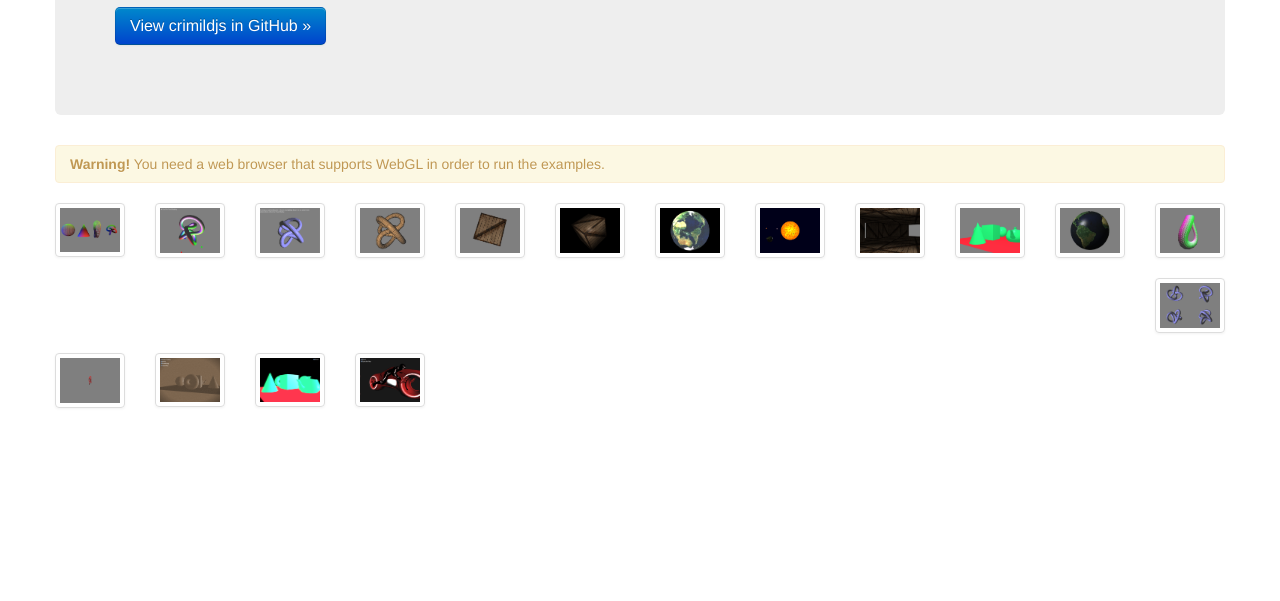
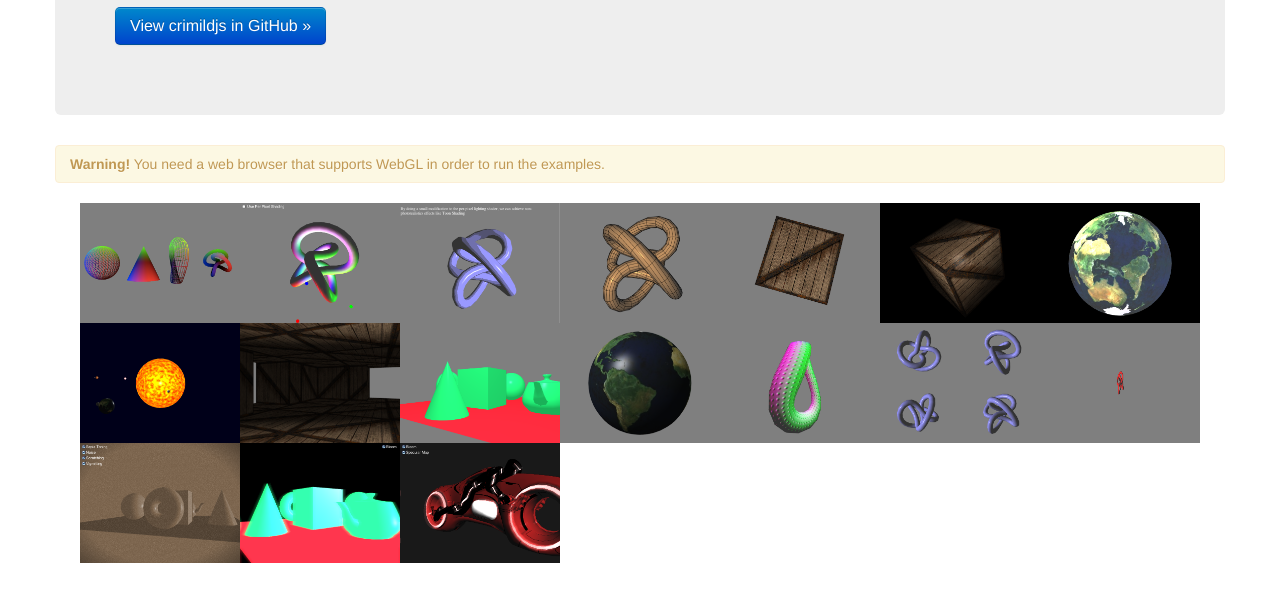
Before and after one commit to hhsaez/crimildjs, a plain HTML site: page index.html in a window 1280 px wide. Shown: the part 313-914 px from the top of the page. Before the commit the page ends 800 px from the top, so only its background shows below. Drawn offline with Linux system fonts and the light colour scheme.

Commit message:
Implemented mosaic view to display examples

```diff
--- a/index.html
+++ b/index.html
@@ -8,6 +8,7 @@
         <meta name="author" content="">
 
         <link href="css/bootstrap.min.css" rel="stylesheet">
+        <link href="css/bootstrap-responsive.min.css" rel="stylesheet">
         <style type="text/css">
             body {
                 padding-top: 60px;
@@ -52,8 +53,33 @@
               filter:alpha(opacity=8);
               -webkit-transition: opacity ease-in-out 0.3s;
             }
+
+            .mosaic li {
+            	float: left;
+            	list-style-type: none;
+            }
+
+            .span1 {
+            	width: 160px;
+            	height: 120px;
+            	margin: 0;
+            }
+
+            .thumbnail {
+            	display: inline;
+            	padding: 0;
+            	line-height: 0;
+            	border: 0;
+            	border-radius: 0;
+            	box-shadow: 0;
+            }
+
+            .thumbnail img {
+            	width: 100%;
+            	height: 100%;
+            }
+
         </style>
-        <link href="css/bootstrap-responsive.min.css" rel="stylesheet">
 
         <script src="js/jquery-1.8.2.min.js"></script>
         <script src="js/bootstrap.min.js"></script>
@@ -108,24 +134,24 @@
                 <strong>Warning!</strong> You need a web browser that supports WebGL in order to run the examples.
             </div>
 
-            <ul class="thumbnails">
-                <li class="span1"><a href="examples/shapes.html" class="thumbnail" rel="tooltip" data-placement="top" title="Shapes &amp; Colors" example-name="shapes"><img src="img/t_shapes.png" /></a></li>
-                <li class="span1"><a href="examples/lighting.html" class="thumbnail" rel="tooltip" data-placement="top" title="Lighting" example-name="lighting"><img src="img/t_lighting.png" /></a></li>
-                <li class="span1"><a href="examples/toon_shading.html" class="thumbnail" rel="tooltip" data-placement="top" title="Toon Shading" example-name="toon_shading"><img src="img/t_toon_shading.png" /></a></li>
-                <li class="span1"><a href="examples/polygon_offset.html" class="thumbnail" rel="tooltip" data-placement="top" title="Fancy Wireframe" example-name="polygon_offset"><img src="img/t_fancy_wireframe.png"/></a></li>
-                <li class="span1"><a href="examples/textures.html" class="thumbnail" rel="tooltip" data-placement="top" title="Textures" example-name="textures"><img src="img/t_textures.png"/></a></li>
-                <li class="span1"><a href="examples/texture_lighting.html" class="thumbnail" rel="tooltip" data-placement="top" title="Textures &amp; Lighting" example-name="texture_lighting"><img src="img/t_texture_lighting.png"/></a></li>
-                <li class="span1"><a href="examples/blending.html" class="thumbnail" rel="tooltip" data-placement="top" title="Blending" example-name="blending"><img src="img/t_blending.png"/></a></li>
-                <li class="span1"><a href="examples/solar_system.html" class="thumbnail" rel="tooltip" data-placement="top" title="Solar System" example-name="solar_system"><img src="img/t_solar_system.png"/></a></li>
-                <li class="span1"><a href="examples/camera.html" class="thumbnail" rel="tooltip" data-placement="top" title="Camera &amp; Input" example-name="camera"><img src="img/t_camera_input.png"/></a></li>
-                <li class="span1"><a href="examples/obj_loader.html" class="thumbnail" rel="tooltip" data-placement="top" title="OBJ Loader" example-name="obj_loader"><img src="img/t_obj.png"/></a></li>
-                <li class="span1"><a href="examples/specular_map.html" class="thumbnail" rel="tooltip" data-placement="top" title="Specular Map" example-name="specular_map"><img src="img/t_specular.png"/></a></li>
-                <li class="span1"><a href="examples/bump_mapping.html" class="thumbnail" rel="tooltip" data-placement="top" title="Bump Mapping" example-name="bump_mapping"><img src="img/t_bump.png"/></a></li>
-                <li class="span1"><a href="examples/multi_camera.html" class="thumbnail" rel="tooltip" data-placement="top" title="Multiple Cameras" example-name="multi_camera"><img src="img/t_multi_camera.png"/></a></li>
-                <li class="span1"><a href="examples/render_to_texture.html" class="thumbnail" rel="tooltip" data-placement="top" title="Render to Texture" example-name="render_to_texture"><img src="img/t_render_to_texture.png"/></a></li>
-                <li class="span1"><a href="examples/old_film.html" class="thumbnail" rel="tooltip" data-placement="top" title="Postprocessing" example-name="old_film"><img src="img/t_old_film.png"/></a></li>
-                <li class="span1"><a href="examples/bloom.html" class="thumbnail" rel="tooltip" data-placement="top" title="Glow &amp; Bloom" example-name="bloom"><img src="img/t_glow.png"/></a></li>
-                <li class="span1"><a href="examples/lightcycle.html" class="thumbnail" rel="tooltip" data-placement="top" title="Lightcycle" example-name="lightcycle"><img src="img/t_lightcycle.png"/></a></li>
+            <ul class="mosaic">
+                <li class="span1"><a href="examples/shapes.html" class="thumbnail"><img src="img/t_shapes.png" rel="tooltip" title="Shapes &amp; Colors" data-placement="top" /></a></li>
+                <li class="span1"><a href="examples/lighting.html" class="thumbnail"><img src="img/t_lighting.png" rel="tooltip" data-placement="top" title="Lighting" /></a></li>
+                <li class="span1"><a href="examples/toon_shading.html" class="thumbnail"><img src="img/t_toon_shading.png" rel="tooltip" data-placement="top" title="Toon Shading" /></a></li>
+                <li class="span1"><a href="examples/polygon_offset.html" class="thumbnail"><img src="img/t_fancy_wireframe.png" rel="tooltip" data-placement="top" title="Fancy Wireframe"/></a></li>
+                <li class="span1"><a href="examples/textures.html" class="thumbnail"><img src="img/t_textures.png" rel="tooltip" data-placement="top" title="Textures"/></a></li>
+                <li class="span1"><a href="examples/texture_lighting.html" class="thumbnail"><img src="img/t_texture_lighting.png" rel="tooltip" data-placement="top" title="Textures &amp; Lighting"/></a></li>
+                <li class="span1"><a href="examples/blending.html" class="thumbnail"><img src="img/t_blending.png" rel="tooltip" data-placement="top" title="Blending"/></a></li>
+                <li class="span1"><a href="examples/solar_system.html" class="thumbnail"><img src="img/t_solar_system.png" rel="tooltip" data-placement="top" title="Solar System"/></a></li>
+                <li class="span1"><a href="examples/camera.html" class="thumbnail"><img src="img/t_camera_input.png" rel="tooltip" data-placement="top" title="Camera &amp; Input"/></a></li>
+                <li class="span1"><a href="examples/obj_loader.html" class="thumbnail"><img src="img/t_obj.png" rel="tooltip" data-placement="top" title="OBJ Loader"/></a></li>
+                <li class="span1"><a href="examples/specular_map.html" class="thumbnail"><img src="img/t_specular.png" rel="tooltip" data-placement="top" title="Specular Map"/></a></li>
+                <li class="span1"><a href="examples/bump_mapping.html" class="thumbnail"><img src="img/t_bump.png" rel="tooltip" data-placement="top" title="Bump Mapping"/></a></li>
+                <li class="span1"><a href="examples/multi_camera.html" class="thumbnail"><img src="img/t_multi_camera.png" rel="tooltip" data-placement="top" title="Multiple Cameras"/></a></li>
+                <li class="span1"><a href="examples/render_to_texture.html" class="thumbnail"><img src="img/t_render_to_texture.png" rel="tooltip" data-placement="top" title="Render to Texture"/></a></li>
+                <li class="span1"><a href="examples/old_film.html" class="thumbnail"><img src="img/t_old_film.png" rel="tooltip" data-placement="top" title="Postprocessing"/></a></li>
+                <li class="span1"><a href="examples/bloom.html" class="thumbnail"><img src="img/t_glow.png" rel="tooltip" data-placement="top" title="Glow &amp; Bloom"/></a></li>
+                <li class="span1"><a href="examples/lightcycle.html" class="thumbnail"><img src="img/t_lightcycle.png" rel="tooltip" data-placement="top" title="Lightcycle"/></a></li>
             </ul>
         </div>
 
```
